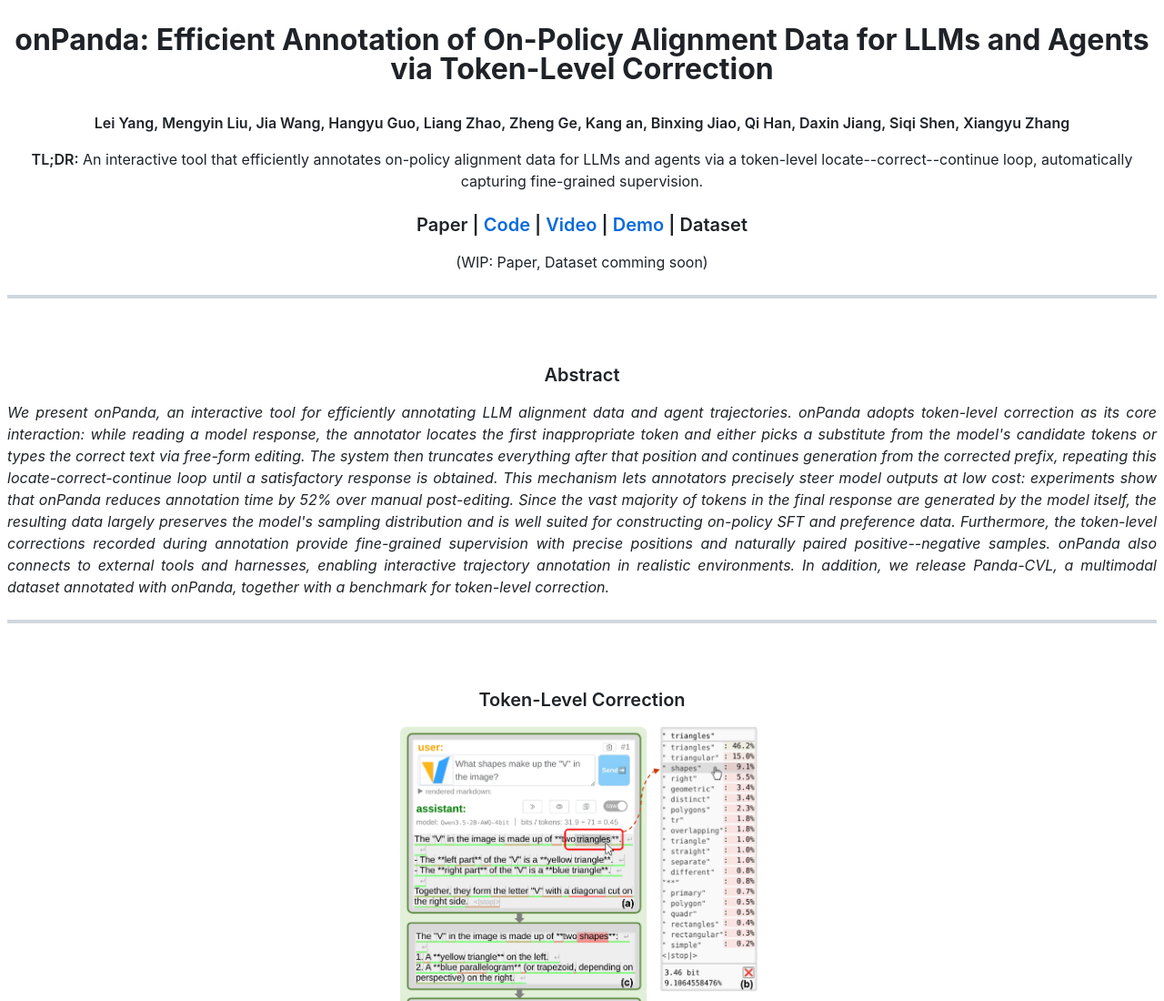
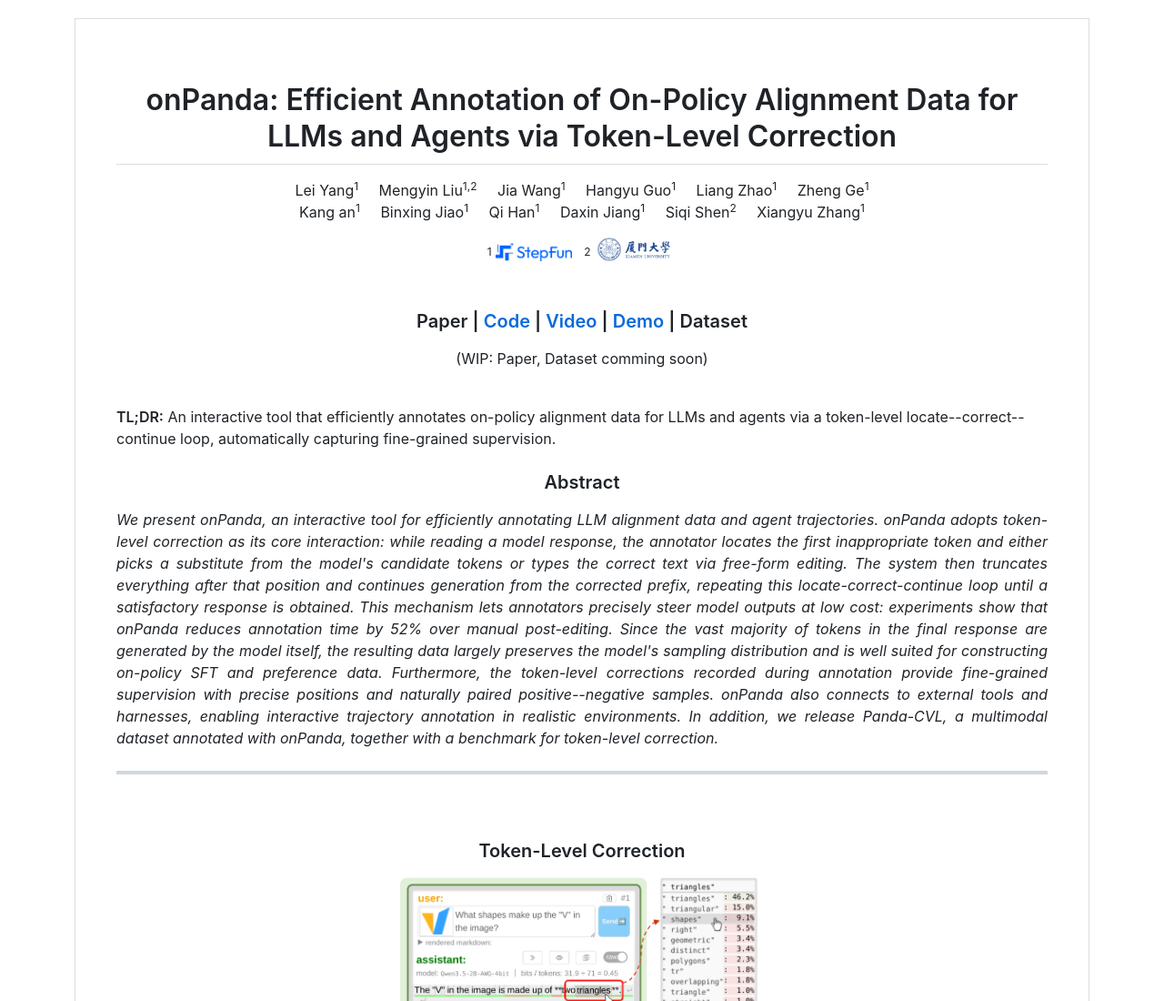
Before and after one commit to on-panda/on-panda.github.io, a plain HTML site: page research/index.html in a window 1280 px wide. Shown: the top 1100 px of the page at 91% size. Drawn offline with Linux system fonts and the light colour scheme.

Commit message:
add logo and style

```diff
--- a/research/index.html
+++ b/research/index.html
@@ -407,20 +407,31 @@ mjx-stretchy-v mjx-c, mjx-stretchy-h mjx-c {
 
 <div align="center">
 
-<p style="font-size: 2em; font-weight: bold; margin-top: 20px; margin-bottom: 7px; line-height: 1;">onPanda: Efficient Annotation of On-Policy Alignment Data for LLMs and Agents via Token-Level Correction
-</p>
-
+<h1 id="onpanda-efficient-annotation-of-on-policy-alignment-data-for-llms-and-agents-via-token-level-correction"><a class="anchor" name="onpanda-efficient-annotation-of-on-policy-alignment-data-for-llms-and-agents-via-token-level-correction" href="#onpanda-efficient-annotation-of-on-policy-alignment-data-for-llms-and-agents-via-token-level-correction"><span class="octicon octicon-link"></span></a>onPanda: Efficient Annotation of On-Policy Alignment Data for LLMs and Agents via Token-Level Correction</h1>
+<p>Lei Yang<sup>1</sup> &nbsp;&nbsp;&nbsp; Mengyin Liu<sup>1,2</sup> &nbsp;&nbsp;&nbsp; Jia Wang<sup>1</sup> &nbsp;&nbsp;&nbsp; Hangyu Guo<sup>1</sup> &nbsp;&nbsp;&nbsp; Liang Zhao<sup>1</sup> &nbsp;&nbsp;&nbsp; Zheng Ge<sup>1</sup><br>Kang an<sup>1</sup> &nbsp;&nbsp;&nbsp; Binxing Jiao<sup>1</sup> &nbsp;&nbsp;&nbsp; Qi Han<sup>1</sup> &nbsp;&nbsp;&nbsp; Daxin Jiang<sup>1</sup> &nbsp;&nbsp;&nbsp; Siqi Shen<sup>2</sup> &nbsp;&nbsp;&nbsp; Xiangyu Zhang<sup>1</sup></p>
+<div style="margin-top:px;font-size:">
+  <sup>1</sup>
+  <a target="_blank" href="https://www.stepfun.com/">
+    <img src="img/logo-StepFun.png" style="max-height:20px">
+  </a>
+    &nbsp;
+  <sup>2</sup>
+  <a target="_blank" href="https://asc.xmu.edu.cn/t/shensiqi">
+    <img src="img/logo-xiamen-university.png" style="max-height:26px">
+  </a>
+</div>
 
 <br>
 
-<p><strong>Lei Yang, Mengyin Liu, Jia Wang, Hangyu Guo, Liang Zhao, Zheng Ge, Kang an, Binxing Jiao, Qi Han, Daxin Jiang, Siqi Shen, Xiangyu Zhang</strong></p>
-<p><strong>TL;DR:</strong> An interactive tool that efficiently annotates on-policy alignment data for LLMs and agents via a token-level locate--correct--continue loop, automatically capturing fine-grained supervision.</p>
+
 <h3 id="paper--code--video--demo--dataset"><a class="anchor" name="paper--code--video--demo--dataset" href="#paper--code--video--demo--dataset"><span class="octicon octicon-link"></span></a>Paper | <a href="https://github.com/on-panda/on-panda">Code</a> | <a href="https://wvixbzgc0u7.feishu.cn/wiki/Zurxw3nX4iulXRk6Ze2c7RZ3nQp#share-XdTjdn9B4oxvgSxS0F3c4rAcn8b">Video</a> | <a href="https://on-panda.diyer22.com/">Demo</a> | Dataset</h3>
 <p>(WIP: Paper, Dataset comming soon)</p>
 </div>
 
-<hr>
 <br>
+
+
+<p><strong>TL;DR:</strong> An interactive tool that efficiently annotates on-policy alignment data for LLMs and agents via a token-level locate--correct--continue loop, automatically capturing fine-grained supervision.</p>
 <div align="center">
 
 <h3 id="abstract"><a class="anchor" name="abstract" href="#abstract"><span class="octicon octicon-link"></span></a>Abstract</h3>
@@ -464,6 +475,44 @@ We present onPanda, an interactive tool for efficiently annotating LLM alignment
 <li><a href="https://on-panda.diyer22.com/">Live demo</a></li>
 <li>Panda-CVL dataset and benchmark: comming soon</li>
 </ul>
+<style>
+html, body {
+width: auto !important;
+max-width: 100% !important;
+padding: 0px !important;
+margin: 0px !important;
+}
+._theme-github {
+background-color: rgb(255, 255, 255);
+}
+.markdown-body {
+min-width: 468px;
+max-width: 1024px;
+background-color: rgb(255, 255, 255);
+overflow: auto;
+border-width: 1px;
+border-style: solid;
+border-color: rgb(221, 221, 221);
+border-image: initial;
+padding: 45px;
+margin: 20px auto;
+}
+
+
+.video-container {
+    width: 80%;
+    aspect-ratio: 1 / 1;
+    position: relative;
+    margin: auto;
+}
+
+.video-container iframe {
+    width: 100%;
+    height: 100%;
+    border: none;
+}
+
+</style>
 <!-- Google tag (gtag.js) -->
 <script async="" src="https://www.googletagmanager.com/gtag/js?id=G-16K331E76Z"></script>
 <script>
```
Also changed, not shown: research/index.md (+62 -6 lines), research/img/logo-StepFun.png (added), research/img/logo-xiamen-university.png (added).
